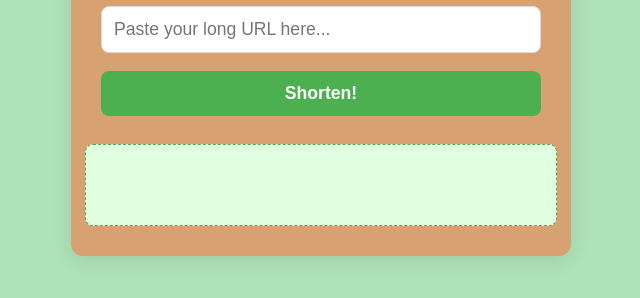
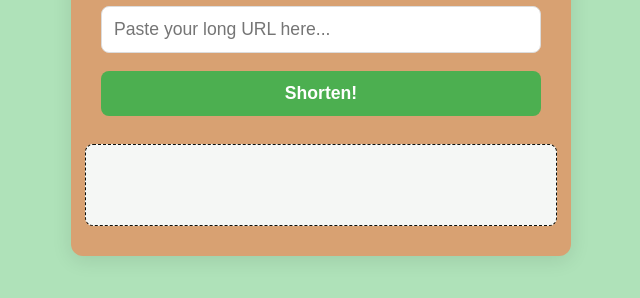
Before and after one commit to gauravvww/url-shortener, a website: page index.html in a window 1280 px wide. Shown: the part 334-632 px from the top of the page, without its empty margins (319-959 px from the left). Drawn offline with Linux system fonts and the light colour scheme.

Commit message:
minor css change to resultArea

```diff
--- a/styles.css
+++ b/styles.css
@@ -72,8 +72,8 @@ button:active {
 #resultArea {
     margin-top: 10px;
     padding: 15px;
-    background-color: #e0ffe0;
-    border: 1px dashed #4CAF50;
+    background-color: #f5f7f5;
+    border: 1px dashed #0b0f0b;
     border-radius: 8px;
     text-align: center;
     word-break: break-all;
```
